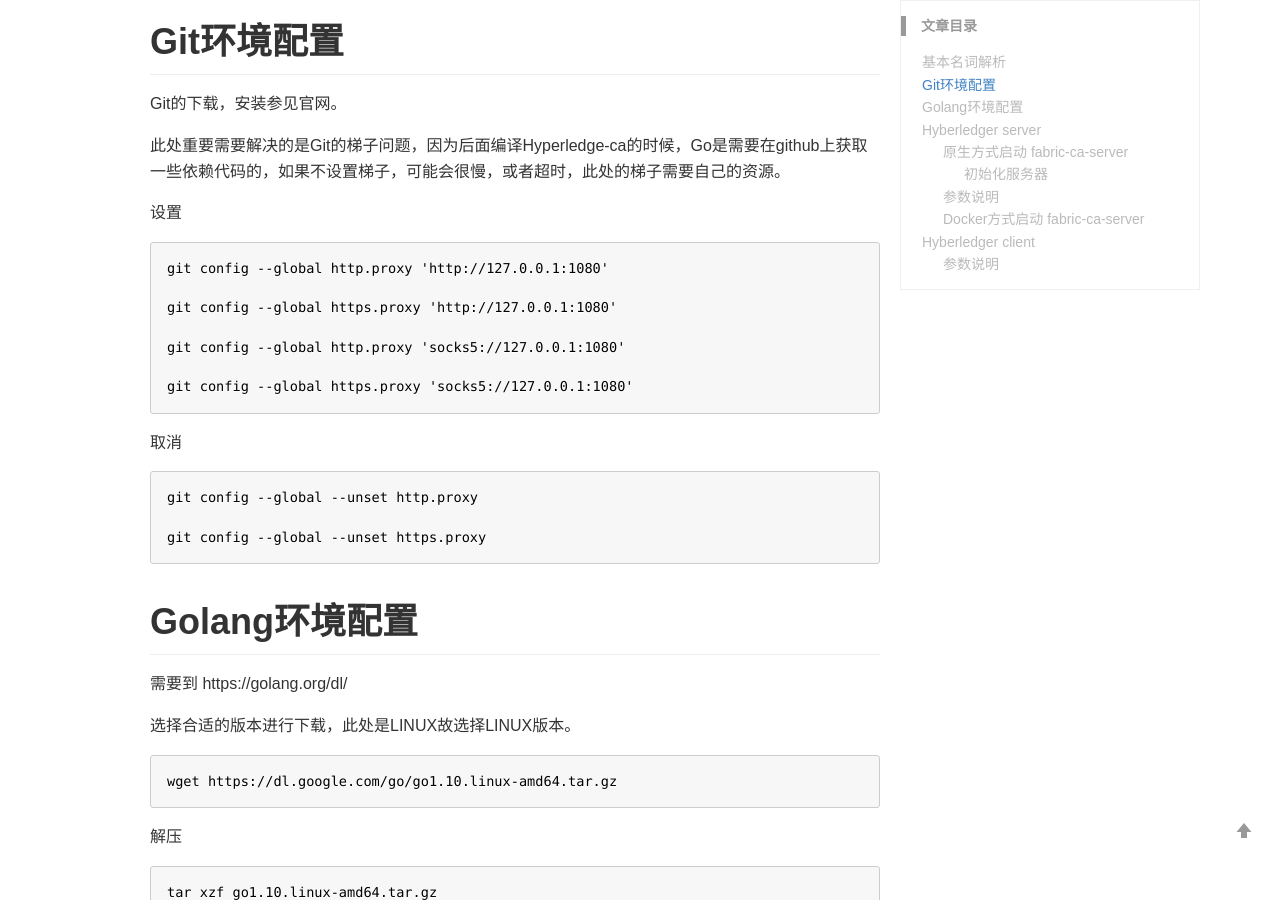
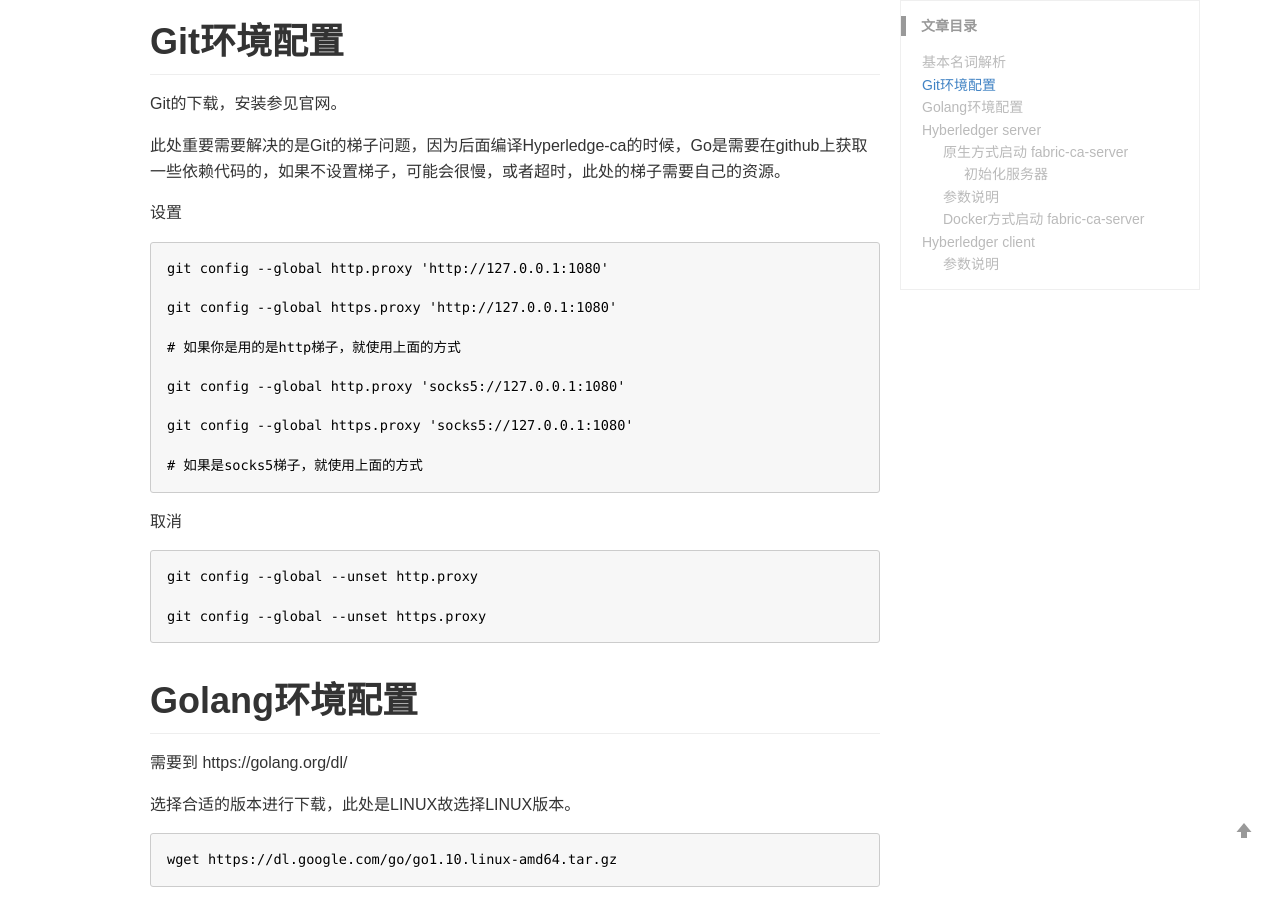
Before and after one commit to nox60/nox60.github.io, a Jekyll site: the page built from _posts/2019-07-18-Hyperledge-fabirc-ca.md, in a window 1280 px wide and 900 px high, scrolled down 1049 px. Built offline with Jekyll 4.4.1, drawn with Linux system fonts in a browser that asks for light colours; our own code applies the rules of GitHub Pages for plain Markdown files; comment, search, counter and statistics services are not loaded.

Commit message:
Update 2019-07-18-Hyperledge-fabirc-ca.md

````diff
--- a/_posts/2019-07-18-Hyperledge-fabirc-ca.md
+++ b/_posts/2019-07-18-Hyperledge-fabirc-ca.md
@@ -51,9 +51,13 @@ git config --global http.proxy 'http://127.0.0.1:1080'
 
 git config --global https.proxy 'http://127.0.0.1:1080'
 
+# 如果你是用的是http梯子，就使用上面的方式
+
 git config --global http.proxy 'socks5://127.0.0.1:1080'
 
 git config --global https.proxy 'socks5://127.0.0.1:1080'
+
+# 如果是socks5梯子，就使用上面的方式
 ```
 
 
````
